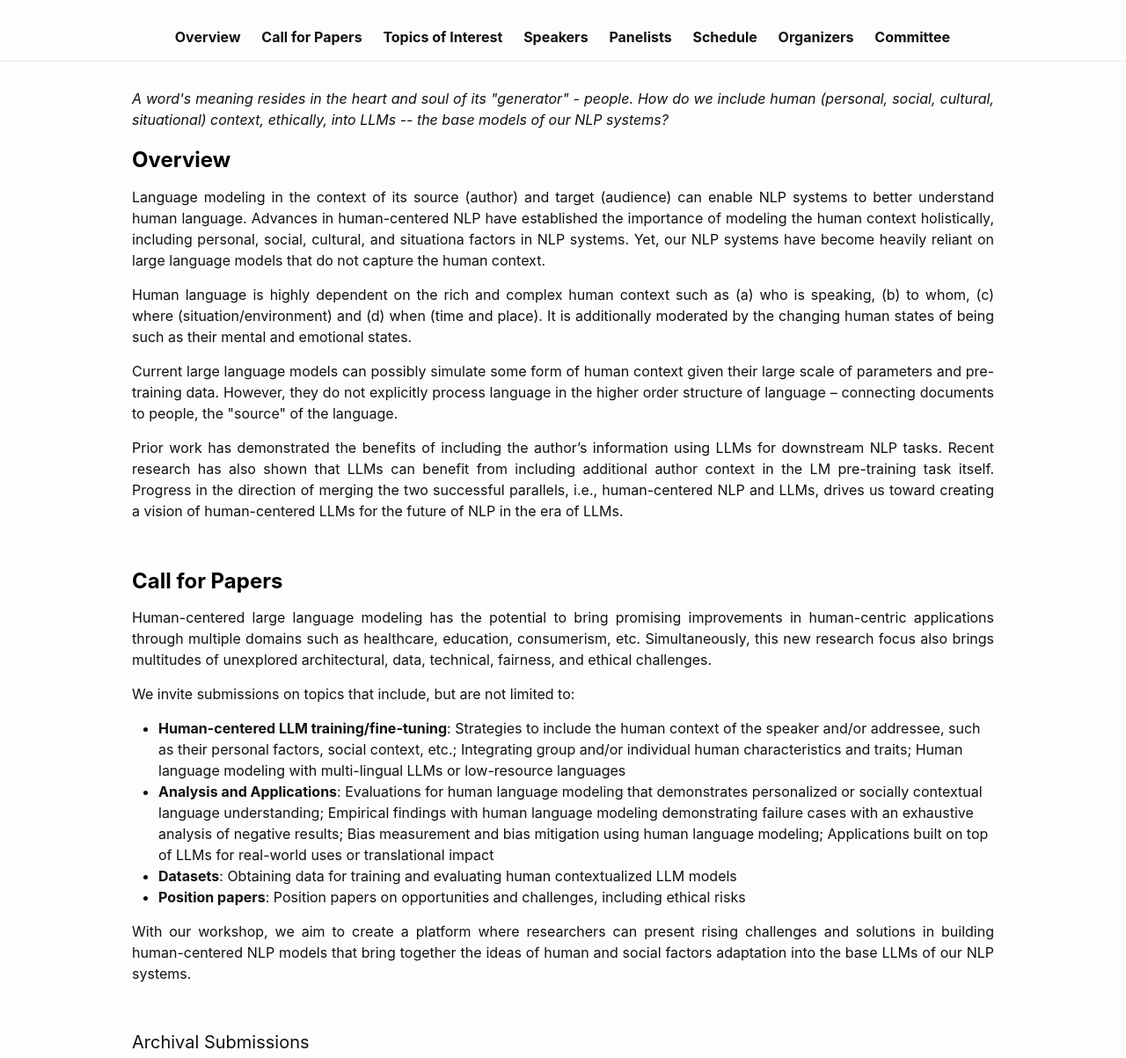
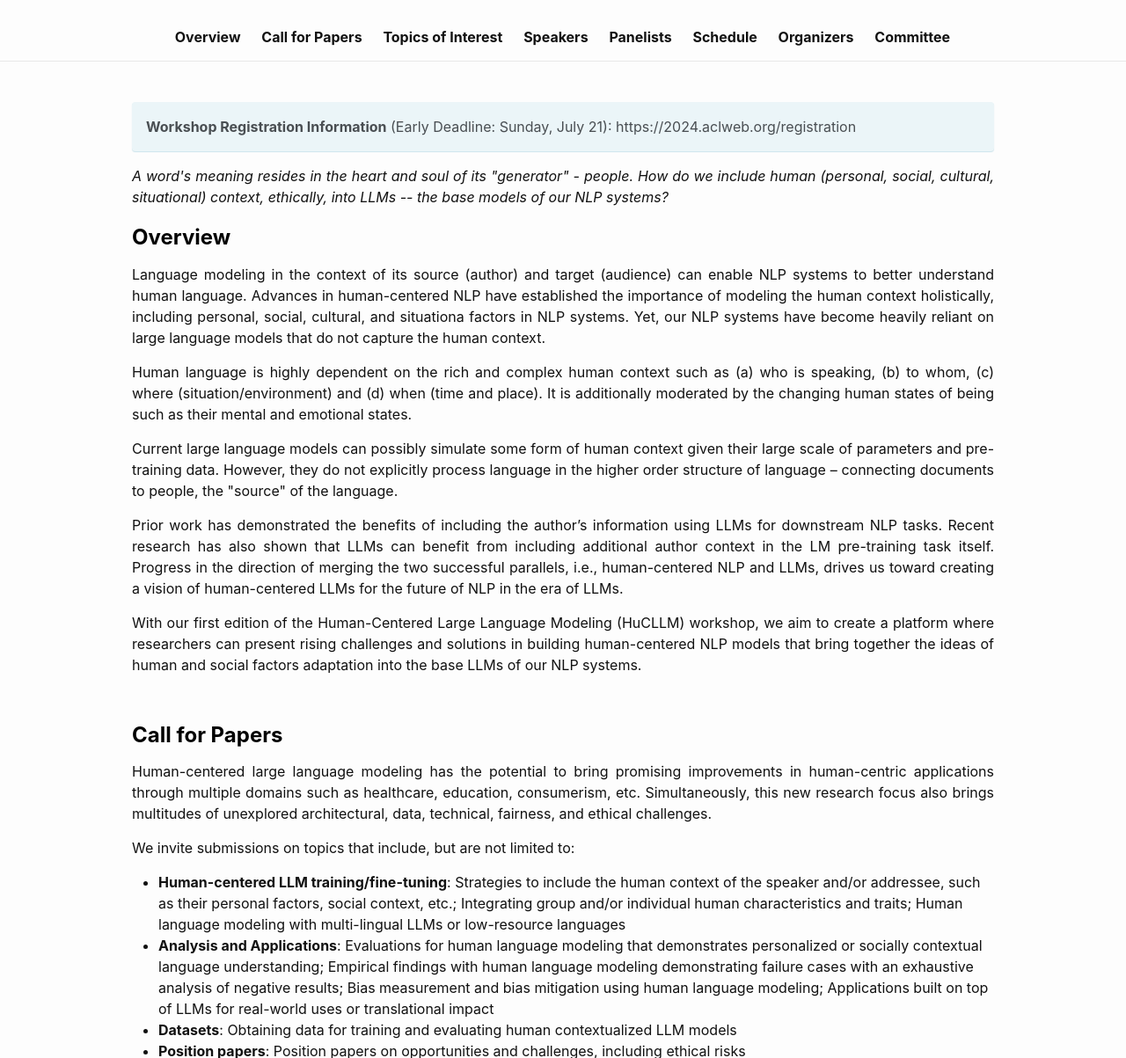
Before and after one commit to hucllm-workshop/hucllm-workshop.github.io, a Jekyll site: the page built from index.md, in a window 1280 px wide and 1400 px high. Shown: the part 197-1400 px from the top of the window at 88% size. Built offline with Jekyll 4.4.1, drawn with Linux system fonts in a browser that asks for light colours; nearby versions of some CDN libraries; some of the changed text lies outside the part shown.

Commit message:
updated speaker order and registration

```diff
--- a/_sass/minima/_base.scss
+++ b/_sass/minima/_base.scss
@@ -33,8 +33,6 @@ body {
   flex-direction: column;
   overflow-wrap: break-word;
 }
-
-
 
 /**
  * Set `margin-bottom` to maintain vertical rhythm
--- a/index.md
+++ b/index.md
@@ -13,7 +13,9 @@ layout: home
 <h2 class="blackpar_title">Human-Centered Large Language Modeling Workshop </h2>
 </center> -->
 
-<!-- <h4 style="text-align:center;"> GREAT NEWS!! Deadline Extended for Paper Submissions! <br>*** New Deadline: <ins>May 20, 2024</ins> ***</h4> -->
+<p style="margin: 1em 0 !important; padding: 1em;color: #494e52; text-indent: initial; background-color: #ebf5f8; border-radius: 4px; box-shadow: 0 1px 1px rgba(59, 156, 186, 0.25);">
+	<b>Workshop Registration Information</b> (Early Deadline: Sunday, July 21): https://2024.aclweb.org/registration
+</p>
 
 <p style="margin: 0px 0px 20px 0px;">
 
@@ -39,6 +41,8 @@ Current large language models can possibly simulate some form of human context g
 <p>
 Prior work has demonstrated the benefits of including the author’s information using LLMs for downstream NLP tasks. Recent research has also shown that LLMs can benefit from including additional author context in the LM pre-training task itself. Progress in the direction of merging the two successful parallels, i.e., human-centered NLP and LLMs, drives us toward creating a vision of human-centered LLMs for the future of NLP in the era of LLMs.
 </p>
+
+<p> With our first edition of the Human-Centered Large Language Modeling (HuCLLM) workshop, we aim to create a platform where researchers can present rising challenges and solutions in building human-centered NLP models that bring together the ideas of human and social factors adaptation into the base LLMs of our NLP systems.</p>
 
 <br/>
 
@@ -156,6 +160,7 @@ The areas of interest include:
 
 <!--Confirmed Speakers-->
 <h2 class="blackpar_title" id="Speakers">Keynote Speakers</h2>
+<h4>In-Person</h4>
 <div class="row_perso">
 	<div class="card_perso column_perso">
 	  <img src="/images/cristian-dnm.jpeg" alt="Cristian Danescu-Niculescu-Mizil" class="img_card_perso">
@@ -182,6 +187,22 @@ The areas of interest include:
 	  </div>
 	</div>
 	<div class="card_perso column_perso">
+	  <img src="/images/vered_shwartz.jpeg" alt="Vered Shwartz" class="img_card_perso">
+	  <div class="container_perso">
+		<center>
+		<h6>
+			<b>Vered Shwartz</b>
+			<br>
+			 University of British Columbia, Canada
+		</h6>
+		</center>
+	  </div>
+	</div>
+</div>
+
+<div class="row_perso">
+<h4>Remote</h4>
+	<div class="card_perso column_perso">
 	  <img src="/images/daniel_hershcovich.jpeg" alt="Daniel Hershcovich" class="img_card_perso">
 	  <div class="container_perso">
 		<center>
@@ -193,23 +214,12 @@ The areas of interest include:
 		</center>
 	  </div>
 	</div>
-	<div class="card_perso column_perso">
-	  <img src="/images/vered_shwartz.jpeg" alt="Vered Shwartz" class="img_card_perso">
-	  <div class="container_perso">
-		<center>
-		<h6>
-			<b>Vered Shwartz</b>
-			<br>
-			 University of British Columbia, Canada
-		</h6>
-		</center>
-	  </div>
-	</div>
 
 </div>
 
 <!--Panelists-->
 <h2 class="blackpar_title" id="Panelists">Panelists</h2>
+<h4>In-Person</h4>
 <div class="row_perso">
 	<!-- <div class="card_perso column_perso">
 	  <img src="/images/maarten_sap.jpeg" alt="Maarten Sap" class="img_card_perso">
@@ -259,6 +269,10 @@ The areas of interest include:
 		</center>
 	  </div>
 	</div>
+
+</div>
+<div class="row_perso">
+<h4>Remote</h4>
   <div class="card_perso column_perso">
 	  <img src="/images/snigdha_chaturvedi.jpeg" alt="Snigdha Chaturvedi" class="img_card_perso">
 	  <div class="container_perso">
@@ -271,7 +285,7 @@ The areas of interest include:
 		</center>
 	  </div>
 	</div>
-  <div class="row_perso">
+
 	  <div class="card_perso column_perso">
 	    <img src="/images/kayla_jordan.jpeg" alt="Kayden Jordan" class="img_card_perso">
 	    <div class="container_perso">
@@ -338,7 +352,7 @@ The areas of interest include:
 
   <tr>
   <td>13:45 - 14:15</td>
-  <td>Keynote 3 - Prof. Daniel Hershcovich (UCPH): <i>Cross-cultural alignments in LLMs</i></td>
+  <td>Keynote 3 - Dr. Daniel Hershcovich (UCPH): <i>Cross-cultural alignments in LLMs</i></td>
   </tr>
 
   <tr>
@@ -501,6 +515,11 @@ The areas of interest include:
 	<li>Zeerak Talat, Independent Researcher</li>
 </ul>
 
+<h2 class="blackpar_title" id="Committee">Volunteer</h2>
+<ul>
+	<li>Mounika Marreddy, University of Bonn, Germany</li>
+</ul>
+
 <p style="font-size: 125%; margin-top:20px;">Follow us on X: <a href="https://twitter.com/intent/user?screen_name=HuCLLM">@HuCLLM</a></p>
 
 
```
Also changed, not shown: other parts of index.md (+3 -3 lines).
